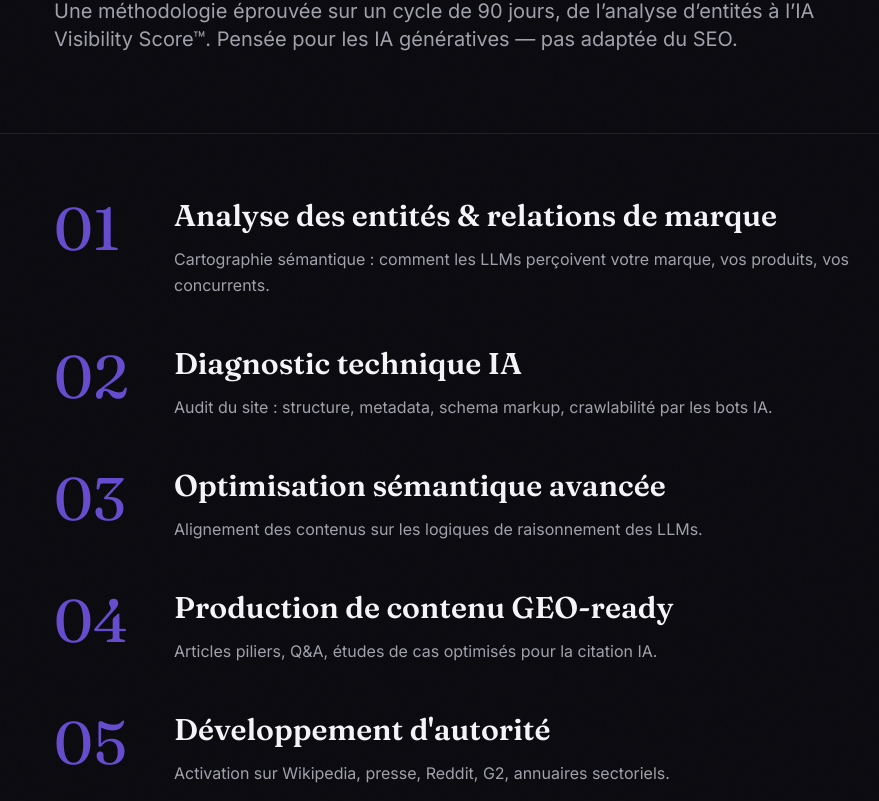
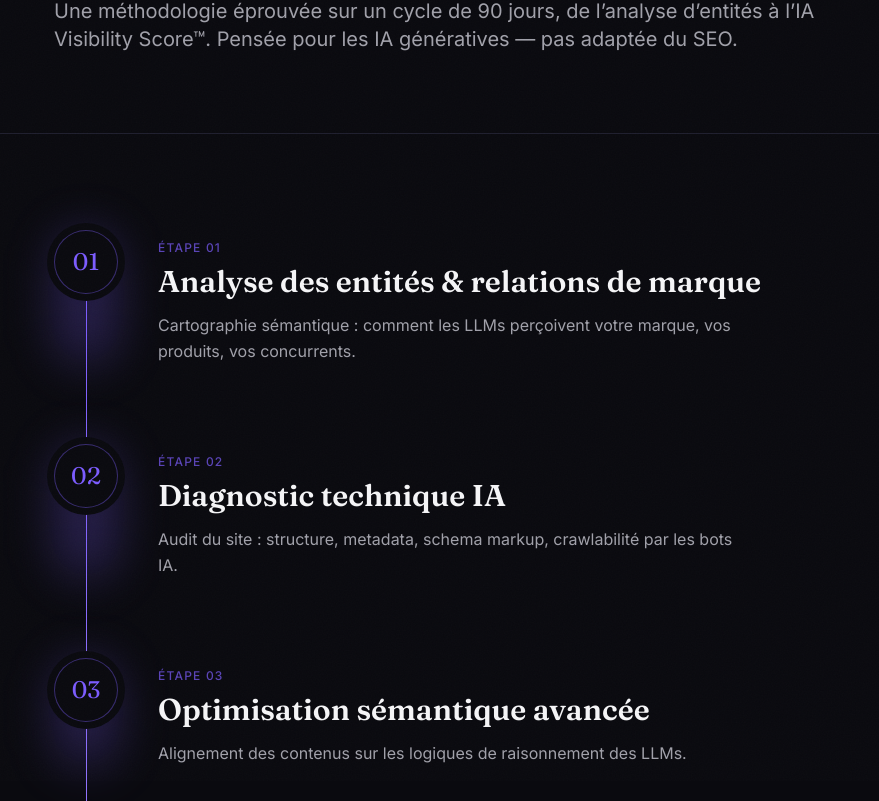
Before and after one commit to robinclerc1010/Landing-page-ZENIFAI-GEO, a Next.js app: page /methode in a window 1280 px wide. Shown: the part 339-1140 px from the top of the page, without its empty margins (170-1049 px from the left). Built offline with nearby package versions, Linux system fonts and the light colour scheme.

Commit message:
Enhance /methode: animated scroll-linked vertical timeline (progress line, node glow, staggered reveal)

```diff
--- a/app/methode/page.tsx
+++ b/app/methode/page.tsx
@@ -2,6 +2,7 @@ import type { Metadata } from "next";
 import Link from "next/link";
 import Nav from "@/components/Nav";
 import Footer from "@/components/Footer";
+import MethodeTimeline from "@/components/MethodeTimeline";
 import { CALENDLY_URL, METHODOLOGY_STEPS } from "@/lib/constants";
 import { breadcrumbJsonLd, faqJsonLd } from "@/lib/jsonld";
 
@@ -95,29 +96,7 @@ export default function Page() {
         </div>
       </section>
 
-      <section className="py-12 lg:py-16 border-t border-border-default">
-        <div className="max-w-4xl mx-auto px-4 sm:px-6 lg:px-8">
-          <ol className="space-y-12">
-            {METHODOLOGY_STEPS.map((step, i) => (
-              <li
-                key={step.number}
-                id={`etape-${i + 1}`}
-                className="flex flex-col sm:flex-row gap-6 sm:gap-10"
-              >
-                <span className="font-serif text-5xl sm:text-6xl text-accent-violet/80 flex-shrink-0 leading-none w-20">
-                  {step.number}
-                </span>
-                <div>
-                  <h2 className="font-serif text-2xl sm:text-3xl font-semibold text-text-primary mb-3">
-                    {step.title}
-                  </h2>
-                  <p className="text-text-secondary leading-relaxed">{step.description}</p>
-                </div>
-              </li>
-            ))}
-          </ol>
-        </div>
-      </section>
+      <MethodeTimeline />
 
       <section className="py-16 lg:py-20 border-t border-border-default bg-bg-secondary/30">
         <div className="max-w-3xl mx-auto px-4 sm:px-6 lg:px-8">
--- /dev/null
+++ b/components/MethodeTimeline.tsx
@@ -0,0 +1,113 @@
+"use client";
+
+// Timeline verticale animée — ligne de progression liée au scroll,
+// nœuds qui s'activent avec halo violet, révélation en cascade.
+// Minimaliste : reprend les couleurs de marque, respecte prefers-reduced-motion.
+
+import { useRef } from "react";
+import { motion, useScroll, useSpring, useReducedMotion } from "framer-motion";
+import { METHODOLOGY_STEPS } from "@/lib/constants";
+
+const EASE = [0.22, 1, 0.36, 1] as const;
+
+export default function MethodeTimeline() {
+  const ref = useRef<HTMLDivElement>(null);
+  const reduce = useReducedMotion();
+
+  const { scrollYProgress } = useScroll({
+    target: ref,
+    offset: ["start 0.6", "end 0.55"],
+  });
+  const progress = useSpring(scrollYProgress, {
+    stiffness: 90,
+    damping: 30,
+    restDelta: 0.001,
+  });
+
+  return (
+    <section className="py-16 lg:py-24 border-t border-border-default">
+      <div className="max-w-4xl mx-auto px-4 sm:px-6 lg:px-8">
+        <div ref={ref} className="relative">
+          {/* Rail de fond */}
+          <div
+            aria-hidden
+            className="absolute left-7 sm:left-8 top-8 bottom-8 w-px bg-border-default"
+          />
+          {/* Ligne de progression remplie au scroll */}
+          <motion.div
+            aria-hidden
+            style={{ scaleY: reduce ? 1 : progress }}
+            className="absolute left-7 sm:left-8 top-8 bottom-8 w-px origin-top bg-gradient-to-b from-accent-violet to-[#A78BFA]"
+          />
+
+          <ol className="space-y-14 sm:space-y-20">
+            {METHODOLOGY_STEPS.map((step, i) => {
+              const reveal = reduce
+                ? {}
+                : {
+                    initial: { opacity: 0, y: 36 },
+                    whileInView: { opacity: 1, y: 0 },
+                    viewport: { once: true, margin: "-90px" },
+                    transition: { duration: 0.6, ease: EASE },
+                  };
+              const nodeReveal = reduce
+                ? {}
+                : {
+                    initial: { scale: 0.4, opacity: 0 },
+                    whileInView: { scale: 1, opacity: 1 },
+                    viewport: { once: true, margin: "-90px" },
+                    transition: { duration: 0.5, delay: 0.1, ease: [0.34, 1.56, 0.64, 1] },
+                  };
+              const glowReveal = reduce
+                ? {}
+                : {
+                    initial: { opacity: 0 },
+                    whileInView: { opacity: 1 },
+                    viewport: { once: true, margin: "-90px" },
+                    transition: { duration: 0.9, delay: 0.25, ease: "easeOut" },
+                  };
+
+              return (
+                <motion.li
+                  key={step.number}
+                  id={`etape-${i + 1}`}
+                  {...reveal}
+                  className="relative flex gap-6 sm:gap-10 scroll-mt-28"
+                >
+                  {/* Nœud numéroté */}
+                  <div className="relative z-10 flex-shrink-0">
+                    <motion.div
+                      {...nodeReveal}
+                      className="flex h-14 w-14 sm:h-16 sm:w-16 items-center justify-center rounded-full border border-accent-violet/40 bg-bg-primary font-serif text-xl sm:text-2xl text-accent-violet shadow-[0_0_0_7px_#0A0A0F]"
+                    >
+                      {step.number}
+                    </motion.div>
+                    {/* Halo */}
+                    <motion.div
+                      {...glowReveal}
+                      aria-hidden
+                      className="absolute inset-0 -z-10 rounded-full bg-accent-violet/25 blur-xl"
+                    />
+                  </div>
+
+                  {/* Contenu */}
+                  <div className="group flex-1 pt-1 sm:pt-2.5">
+                    <p className="mb-2 text-xs font-medium uppercase tracking-widest text-accent-violet/70">
+                      Étape {step.number}
+                    </p>
+                    <h2 className="mb-3 font-serif text-2xl font-semibold leading-tight text-text-primary sm:text-3xl">
+                      {step.title}
+                    </h2>
+                    <p className="max-w-xl leading-relaxed text-text-secondary">
+                      {step.description}
+                    </p>
+                  </div>
+                </motion.li>
+              );
+            })}
+          </ol>
+        </div>
+      </div>
+    </section>
+  );
+}
```
